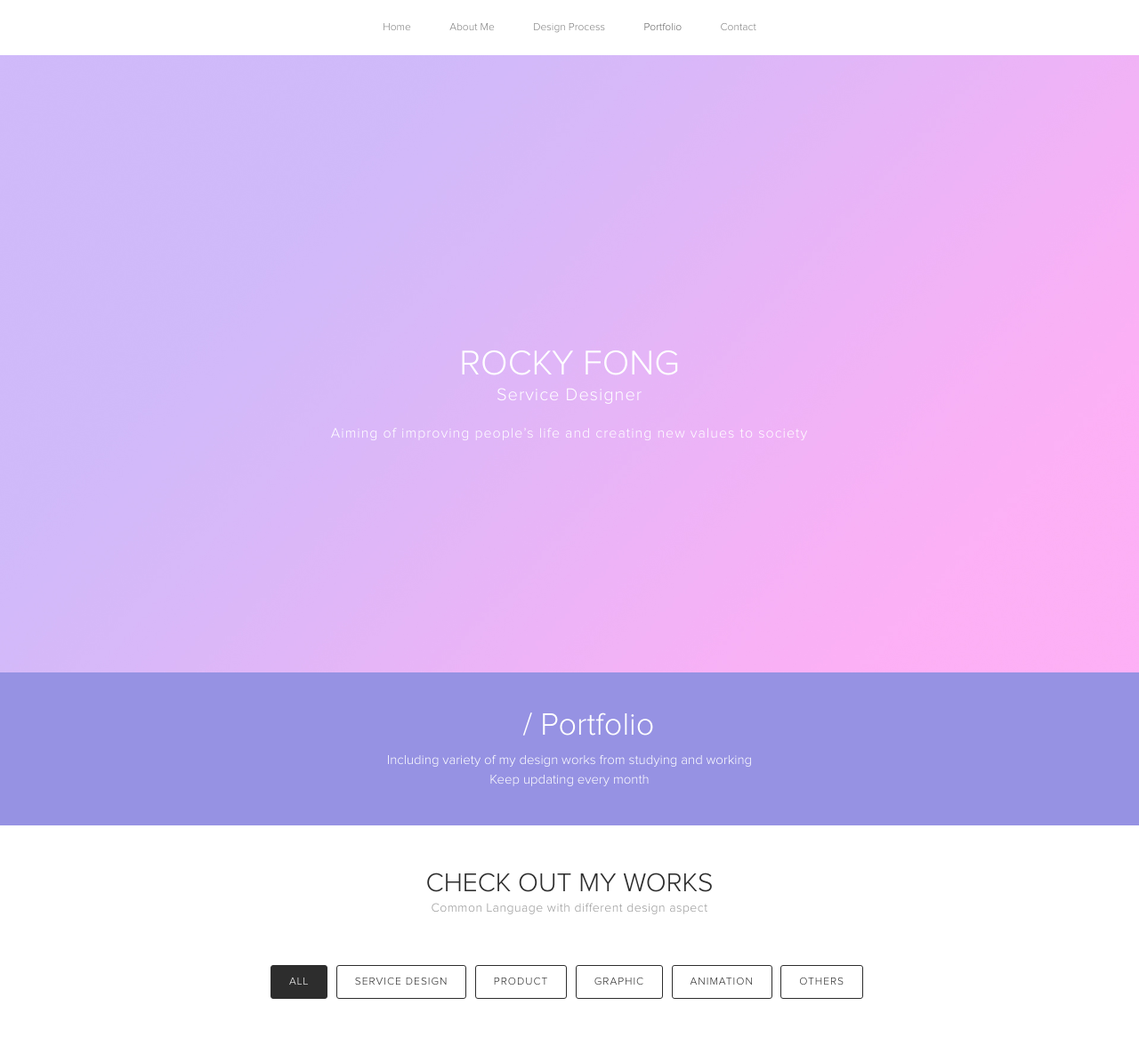
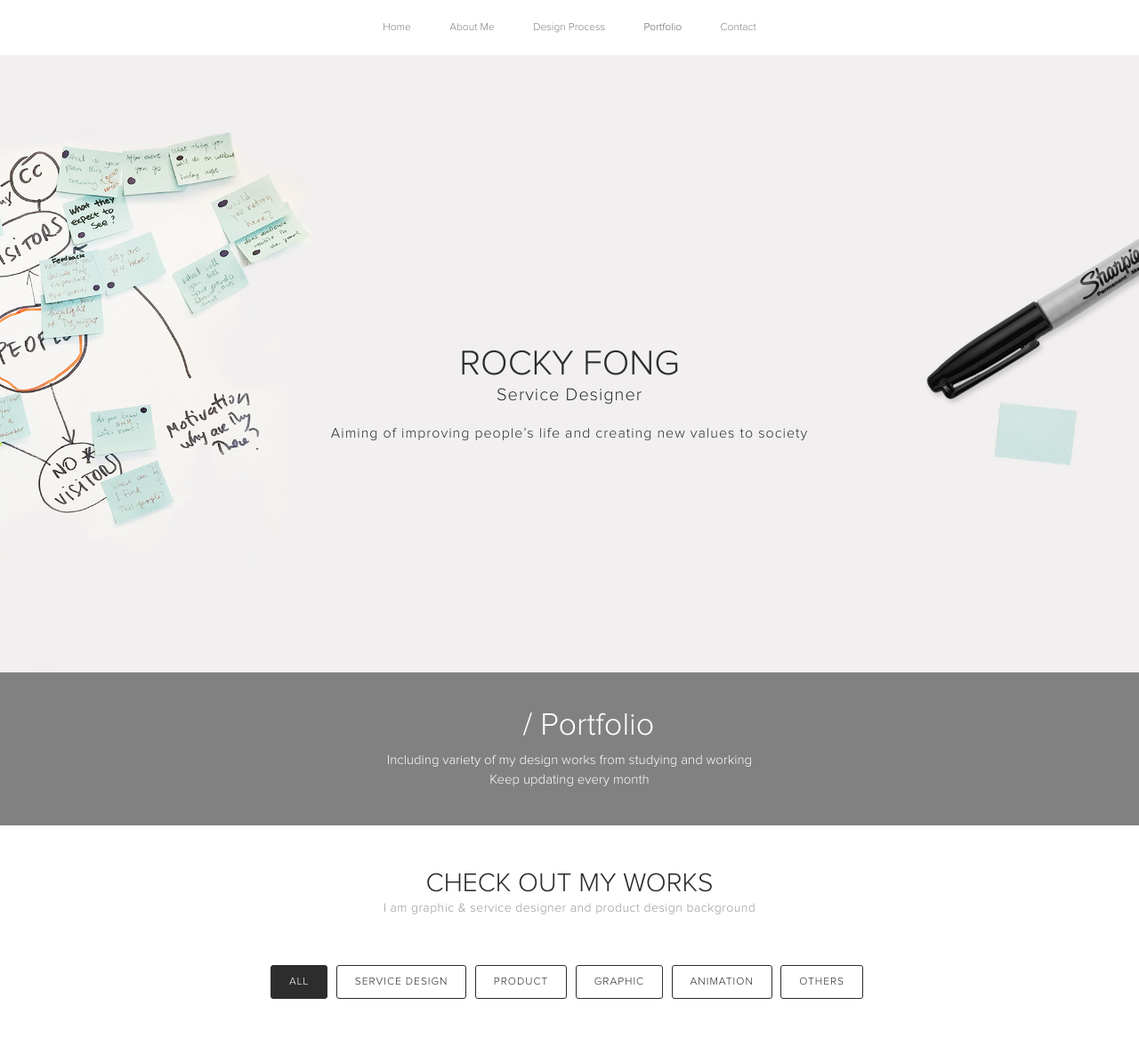
Before and after one commit to guiarocky/portfolio, a PHP site: page /index.html in a window 1280 px wide. Shown: the top 1194 px of the page at 89% size. Run offline with PHP 8.4, Linux system fonts and the light colour scheme; some web fonts are replaced.

Commit message:
update 19/08 index pic
update 19/08 index pic

```diff
--- a/css/main.css
+++ b/css/main.css
@@ -238,7 +238,7 @@ nav#mainNav  .active{
 
 
 #teaser{
-	color:#ffffff;
+	color:#2d2d2d;
 	background:url(../images/sliderImages/theme.jpg) ;
 	height:717px;
 	text-align:center;
@@ -258,7 +258,7 @@ nav#mainNav  .active{
 }
 
 .teaserTitle h1 {
-    color: #ffffff;
+    /*color: #ffffff;*/
     display: inline-block;
     font-size: 40px;
     position: relative;
@@ -488,7 +488,7 @@ nav#mainNav  .active{
 }
 
 #about .secTitle{
-	background:#6ac8c8;
+	background:#9ad8ce;
 }
 
 
@@ -856,7 +856,7 @@ nav#mainNav  .active{
 
 
 #resume .secTitle{
-	background:#92c14d;
+	background:#9ad8ce;
 }
 
 
@@ -1061,7 +1061,7 @@ nav#mainNav  .active{
 
 
 #portfolio .secTitle{
-	background:#9692e3;
+	background:#818181;
 }
 
 .filterNav {
@@ -1877,7 +1877,7 @@ h1
 /*Contact*/
 
 #contact .secTitle{
-	background:#ffbe00;
+	background:#818181;
 }
 
 
--- a/index.html
+++ b/index.html
@@ -143,7 +143,7 @@
 									<!--Inner title-->
 									<div class="innerTitle">
 										<h1> check out my works</h1>
-										<p>Common Language with different design aspect</p>
+										<p>I am graphic & service designer and product design background</p>
 									</div>
 									<!--End inner title-->
 
@@ -512,6 +512,8 @@
 														<div class="cam_explain"><img src="images/portfolioImages/work3/cam_explain2.png"/></div>
 														<div class="lightbox_subtitle">Modeling</div>
 
+
+
 														<div class="lightbox_text">
 														<h3>
 														------------ <br><br>
@@ -1085,6 +1087,7 @@
 							<div class="innerTitle">
 								<h1> ROCKY FONG</h1>
 								<p>Service Designer / Product & Visual Designer</p>
+
 								<br><br><br>
 								<div class="lightbox_text">
 								<p> He is a Macau China born designer.<br>
@@ -1371,7 +1374,7 @@
 						<!--Inner title-->
 						<div class="innerTitle">
 							<h1> get in touch</h1>
-							<p>Lorem ipsum dolor sit amet, consectetur adipisicing elit.</p>
+							<p>I will reply to your mail as soon as possbile</p>
 						</div>
 						<!--End inner title-->
 
```
Also changed, not shown: images/portfolioImages/work7/cruise_logo.jpg, images/portfolioImages/work7/cruise_logo3.jpg, images/sliderImages/theme.jpg, images/work_logo_map.png.
